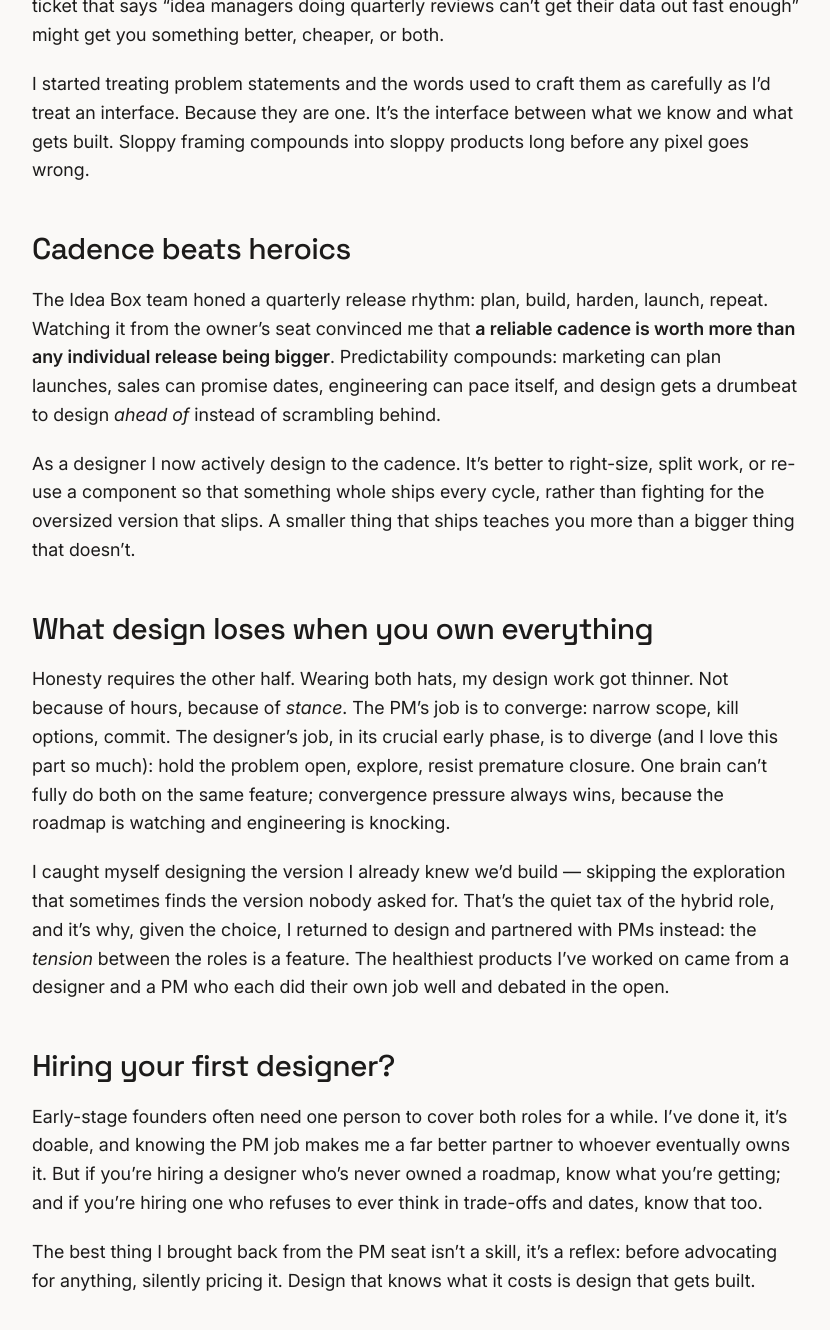
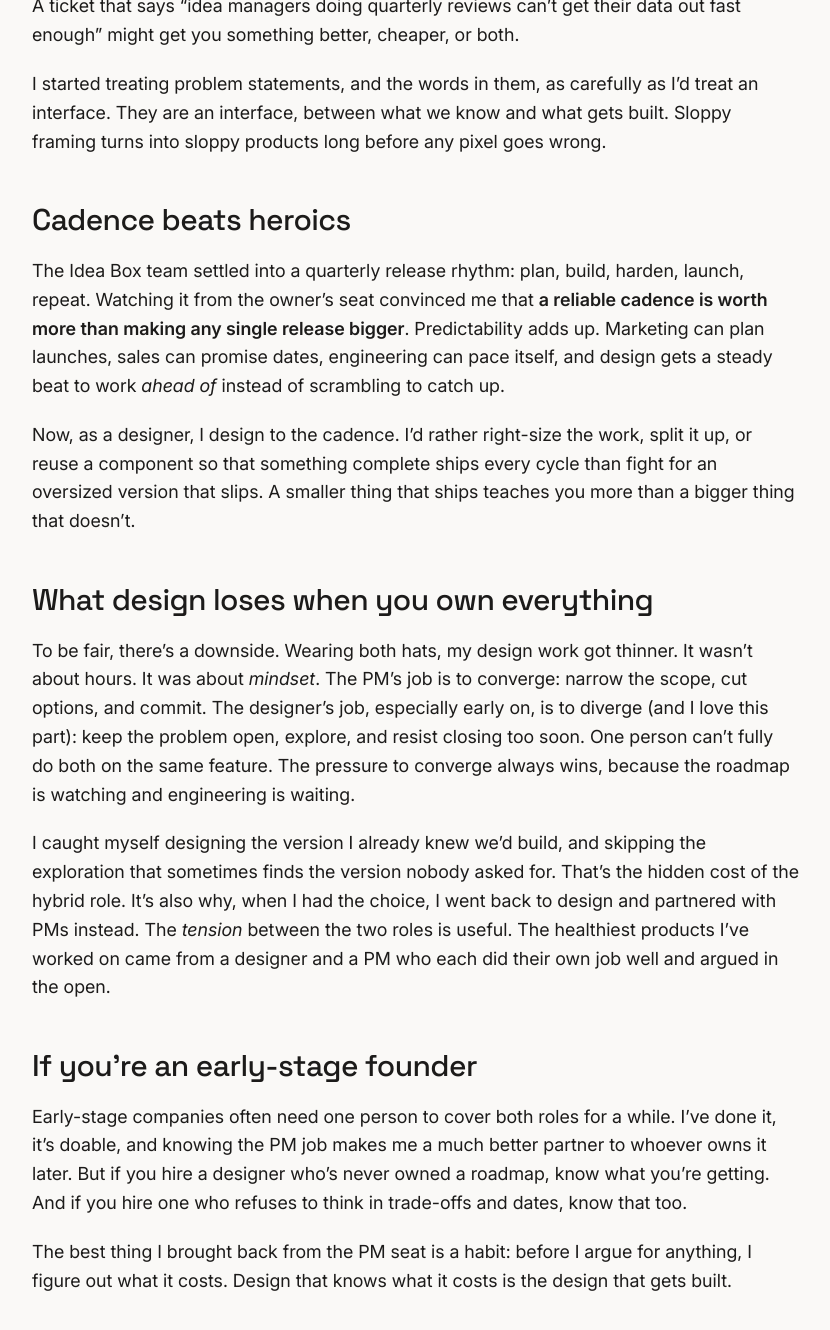
Before and after one commit to arnaudin/arnaudin.github.io, a Jekyll site: the page built from _posts/2025-05-12-owning-the-roadmap.md, in a window 1280 px wide and 1400 px high, scrolled down 1303 px. Shown: the top 1330 px of the window, without its empty margins (32-862 px from the left). Built offline with Jekyll 4.4.1, drawn with Linux system fonts in a browser that asks for light colours; some of the changed text lies outside the part shown.

Commit message:
polish draft

```diff
--- a/_posts/2025-05-12-owning-the-roadmap.md
+++ b/_posts/2025-05-12-owning-the-roadmap.md
@@ -9,38 +9,40 @@ image: images/black-thumbnail.jpg
 priority: 0.6
 published: true
 ---
-At Brightidea I gradually stopped being just the designer. Leading Programs, Idea Box, and then [Whiteboard](/projects/brightidea-whiteboard/) from zero to one, I worked directly with the CEO on vision and strategy, then owned the roadmap, the backlog, the release cadence, and the launch. This spanned the whole product-lead job, with design folded inside it.
+At Brightidea I gradually stopped being just the designer. While leading Programs, Idea Box, and then [Whiteboard](/projects/brightidea-whiteboard/) from 0 to 1, I worked directly with the CEO on vision and strategy, then owned the roadmap, the backlog, the release cadence, and the launch. It was the whole product lead job, with design folded inside it.
 
-Then I went back to being a designer, on purpose. That round trip – from designer, to designer-who-owns-the-roadmap, back to designer – changed how I work more than any course or book. Here's what came back with me.
+Then I went back to being a designer, on purpose. That round trip, from designer to designer-who-owns-the-roadmap and back to designer, changed how I work more than any course or book. Here's what I brought back with me.
 
-## Prioritization is a design discipline nobody teaches designers
+## Prioritization is a design skill nobody teaches designers
 
-As a designer, I used to experience the roadmap as weather: decisions that arrived from elsewhere, sometimes baffling, occasionally ruining a perfectly good plan. Owning it cured me of that permanently.
+As a designer, I used to experience the roadmap like weather. Decisions arrived from somewhere else. Sometimes they were baffling, and occasionally they ruined a perfectly good plan. Owning the roadmap cured me of that for good.
 
-When every "yes" is visibly a "no" to three other things — when *you* have to face the customer whose request got bumped, and the engineer whose quarter you just rearranged — you stop evaluating features on whether they're good and start evaluating them on whether they're *better than everything else we could do with the same weeks*. Most things are good. Almost nothing clears the second bar.
+When every "yes" is obviously a "no" to three other things, and *you're* the one who has to face the customer whose request got bumped and the engineer whose quarter you just rearranged, you stop asking whether a feature is good. You start asking whether it's *better than everything else we could do with the same weeks*. Most things are good. Almost nothing clears the second bar.
 
-Designers are trained to advocate for the user and for quality, and we should. But advocacy without opportunity cost is just enthusiasm. The strongest design argument isn't "users need this." It's "this beats the alternatives, and here's what I'm willing to give up for it." PMs and leadership hear the second argument as speaking their language. They hear the first as a stakeholder to be managed.
+Designers are trained to advocate for users and for quality, and we should. But advocacy without a sense of what it costs is just enthusiasm. The strongest design argument isn't "users need this." It's "this beats the alternatives, and here's what I'm willing to give up for it." PMs and leadership hear the second argument as someone speaking their language. They hear the first as a stakeholder they need to manage.
 
 ## The backlog is a design surface
 
-Running the backlog taught me something unglamorous: how a problem is *written* largely determines how it gets solved. A ticket that says "add bulk export" gets you bulk export. A ticket that says "idea managers doing quarterly reviews can't get their data out fast enough" might get you something better, cheaper, or both.
+Running the backlog taught me something unglamorous: the way a problem is *written* largely decides how it gets solved. A ticket that says "add bulk export" gets you bulk export. A ticket that says "idea managers doing quarterly reviews can't get their data out fast enough" might get you something better, cheaper, or both.
 
-I started treating problem statements and the words used to craft them as carefully as I'd treat an interface. Because they are one. It's the interface between what we know and what gets built. Sloppy framing compounds into sloppy products long before any pixel goes wrong.
+I started treating problem statements, and the words in them, as carefully as I'd treat an interface. They are an interface, between what we know and what gets built. Sloppy framing turns into sloppy products long before any pixel goes wrong.
 
 ## Cadence beats heroics
 
-The Idea Box team honed a quarterly release rhythm: plan, build, harden, launch, repeat. Watching it from the owner's seat convinced me that **a reliable cadence is worth more than any individual release being bigger**. Predictability compounds: marketing can plan launches, sales can promise dates, engineering can pace itself, and design gets a drumbeat to design *ahead of* instead of scrambling behind.
+The Idea Box team settled into a quarterly release rhythm: plan, build, harden, launch, repeat. Watching it from the owner's seat convinced me that **a reliable cadence is worth more than making any single release bigger**. Predictability adds up. Marketing can plan launches, sales can promise dates, engineering can pace itself, and design gets a steady beat to work *ahead of* instead of scrambling to catch up.
 
-As a designer I now actively design to the cadence. It's better to right-size, split work, or re-use a component so that something whole ships every cycle, rather than fighting for the oversized version that slips. A smaller thing that ships teaches you more than a bigger thing that doesn't.
+Now, as a designer, I design to the cadence. I'd rather right-size the work, split it up, or reuse a component so that something complete ships every cycle than fight for an oversized version that slips. A smaller thing that ships teaches you more than a bigger thing that doesn't.
 
 ## What design loses when you own everything
 
-Honesty requires the other half. Wearing both hats, my design work got thinner. Not because of hours, because of *stance*. The PM's job is to converge: narrow scope, kill options, commit. The designer's job, in its crucial early phase, is to diverge (and I love this part so much): hold the problem open, explore, resist premature closure. One brain can't fully do both on the same feature; convergence pressure always wins, because the roadmap is watching and engineering is knocking.
+To be fair, there's a downside. Wearing both hats, my design work got thinner. It wasn't about hours. It was about *mindset*. The PM's job is to converge: narrow the scope, cut options, and commit. The designer's job, especially early on, is to diverge (and I love this part): keep the problem open, explore, and resist closing too soon. One person can't fully do both on the same feature. The pressure to converge always wins, because the roadmap is watching and engineering is waiting.
 
-I caught myself designing the version I already knew we'd build — skipping the exploration that sometimes finds the version nobody asked for. That's the quiet tax of the hybrid role, and it's why, given the choice, I returned to design and partnered with PMs instead: the *tension* between the roles is a feature. The healthiest products I've worked on came from a designer and a PM who each did their own job well and debated in the open.
+I caught myself designing the version I already knew we'd build, and skipping the exploration that sometimes finds the version nobody asked for. That's the hidden cost of the hybrid role. It's also why, when I had the choice, I went back to design and partnered with PMs instead. The *tension* between the two roles is useful. The healthiest products I've worked on came from a designer and a PM who each did their own job well and argued in the open.
 
-## Hiring your first designer?
+<!-- TODO: One real example would help here. A feature at Brightidea where you, wearing the PM hat, cut the exploration short, and what you think you missed. -->
 
-Early-stage founders often need one person to cover both roles for a while. I've done it, it's doable, and knowing the PM job makes me a far better partner to whoever eventually owns it. But if you're hiring a designer who's never owned a roadmap, know what you're getting; and if you're hiring one who refuses to ever think in trade-offs and dates, know that too.
+## If you're an early-stage founder
 
-The best thing I brought back from the PM seat isn't a skill, it's a reflex: before advocating for anything, silently pricing it. Design that knows what it costs is design that gets built.
+Early-stage companies often need one person to cover both roles for a while. I've done it, it's doable, and knowing the PM job makes me a much better partner to whoever owns it later. But if you hire a designer who's never owned a roadmap, know what you're getting. And if you hire one who refuses to think in trade-offs and dates, know that too.
+
+The best thing I brought back from the PM seat is a habit: before I argue for anything, I figure out what it costs. Design that knows what it costs is the design that gets built.
```
